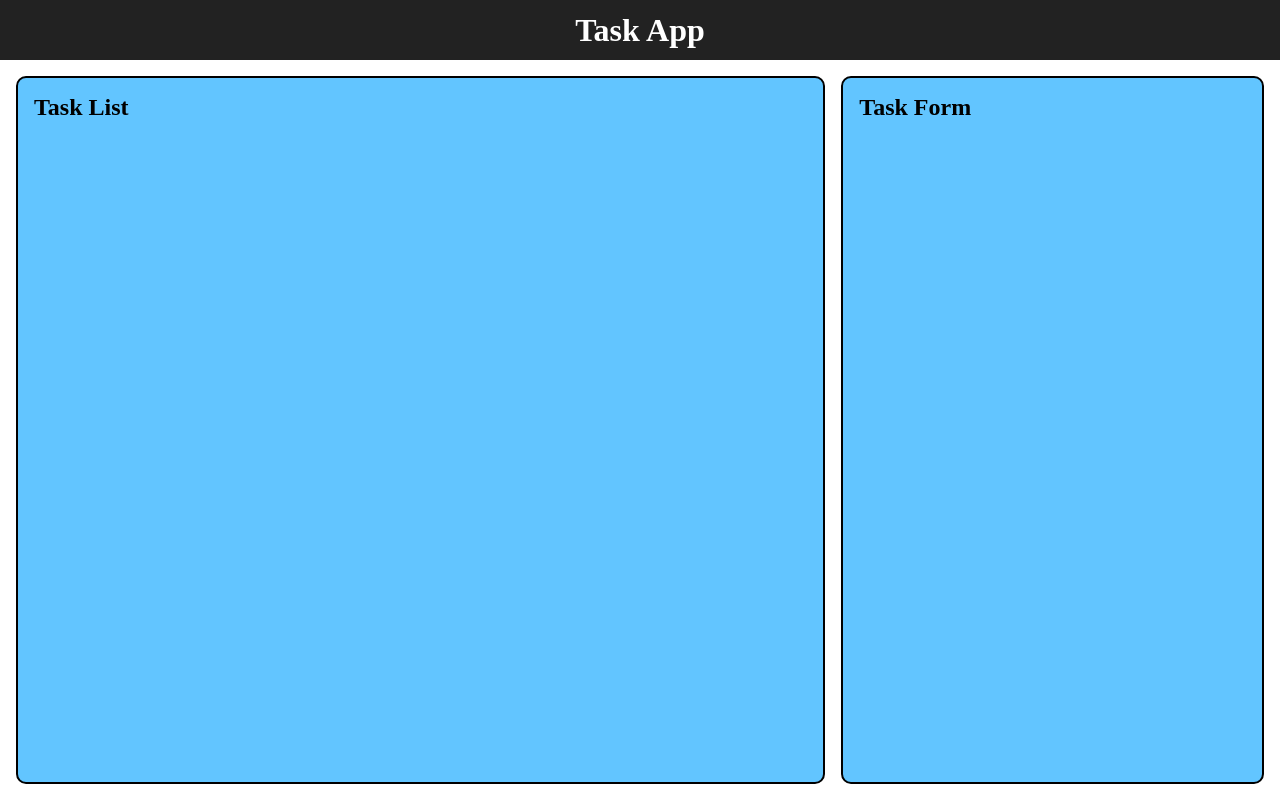
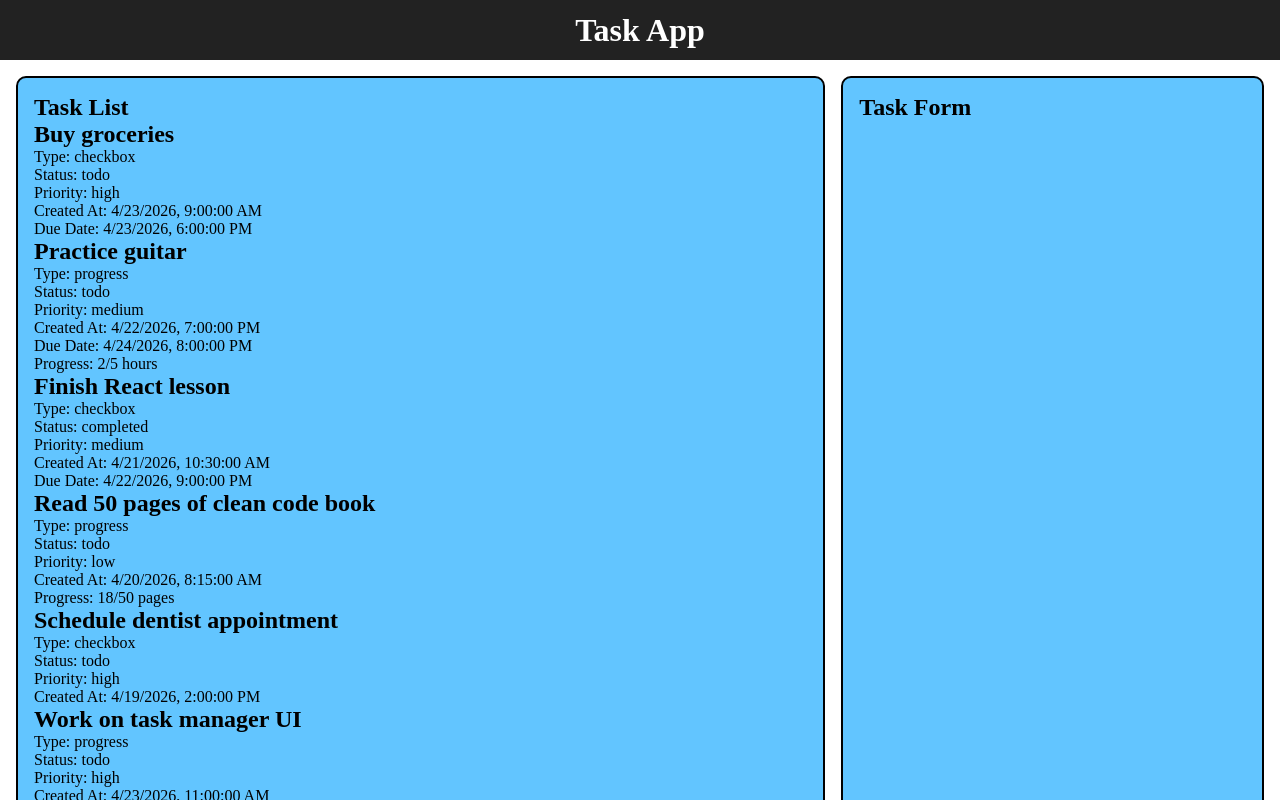
Before and after one commit to boettcherb/TaskManager, a React (Vite) app in the folder client/: page / in a window 1280 px wide. Shown: the top 800 px of the page. Built offline with nearby package versions, Linux system fonts and the light colour scheme.

Commit message:
Update Task and TaskList components to display task data

```diff
--- a/client/src/components/Task.tsx
+++ b/client/src/components/Task.tsx
@@ -0,0 +1,25 @@
+import type { Task as TaskType } from "../types/Task";
+
+interface TaskProps {
+    task: TaskType;
+}
+
+function Task({ task }: TaskProps) {
+    return (
+        <div className="task">
+            <h2>{task.title}</h2>
+            <p>Type: {task.type}</p>
+            <p>Status: {task.status}</p>
+            <p>Priority: {task.priority}</p>
+            <p>Created At: {new Date(task.createdAt).toLocaleString()}</p>
+            {task.dueDate && <p>Due Date: {new Date(task.dueDate).toLocaleString()}</p>}
+            {task.type === "progress" && task.progress && (
+                <p>
+                    Progress: {task.progress.current}/{task.progress.target} {task.progress.unit}
+                </p>
+            )}
+        </div>
+    );
+}
+
+export default Task;
--- a/client/src/components/TaskList.tsx
+++ b/client/src/components/TaskList.tsx
@@ -1,5 +1,11 @@
+import Task from "./Task";
+import { mockTasks } from "../data/mockTasks";
+
 function TaskList() {
-    return <h1>Task List</h1>
+    return <div>
+        <h1>Task List</h1>
+        {mockTasks.map((task) => <Task key={task.id} task={task} />)}
+    </div>
 }
 
 export default TaskList;
```
